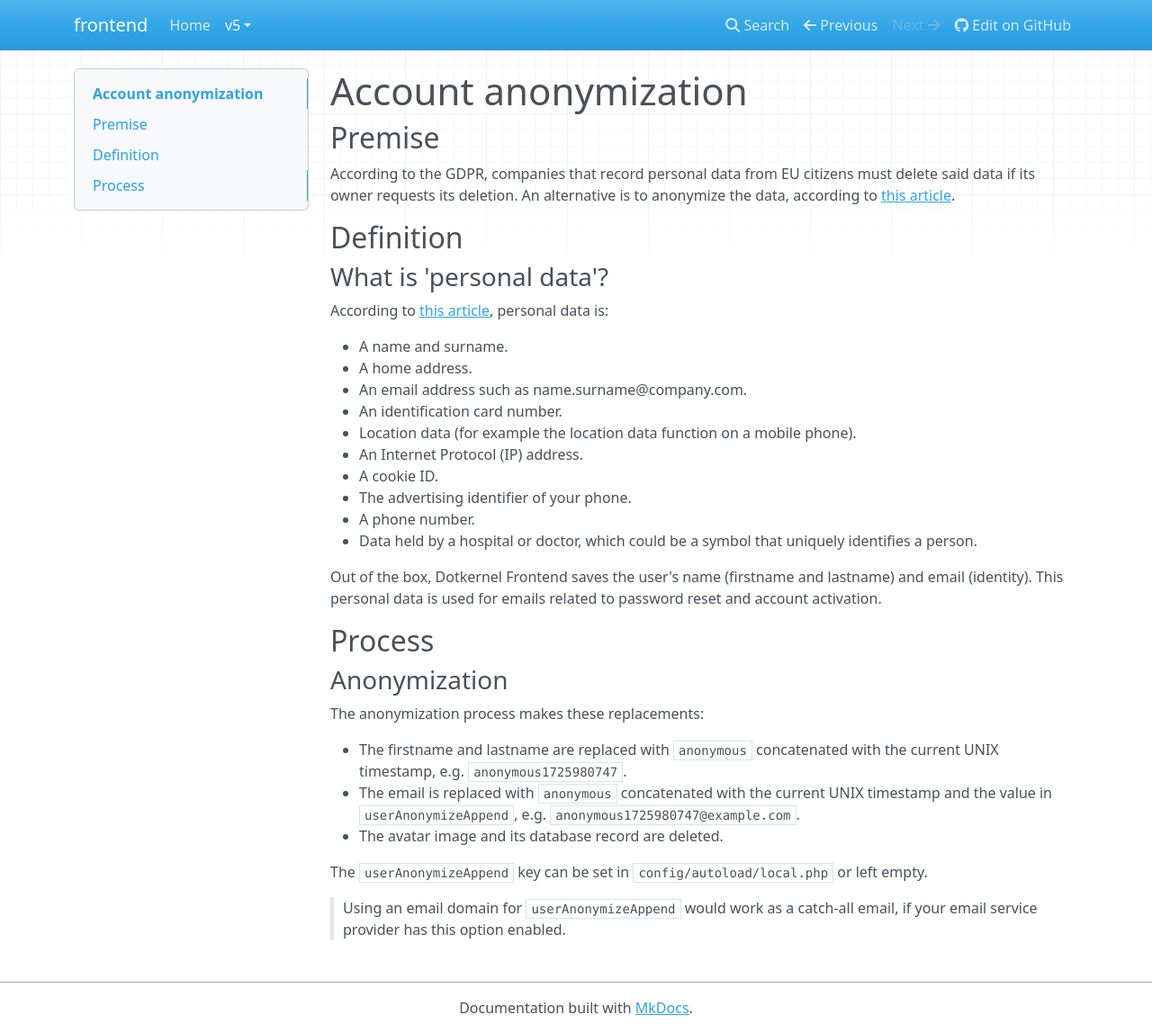
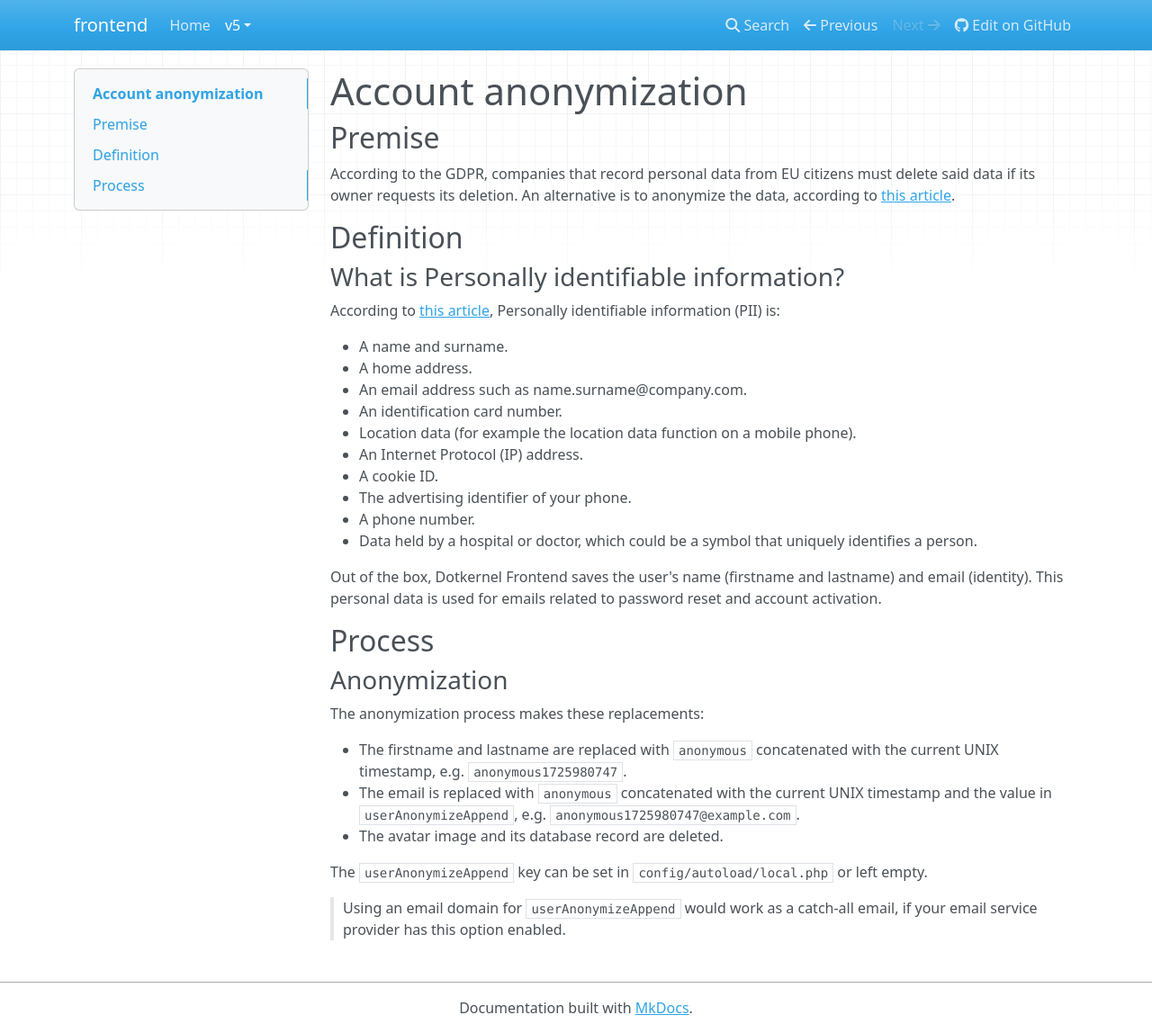
Before and after one commit to dotkernel/frontend-documentation, an MkDocs documentation site: the page built from docs/book/v5/reference/account-anonymization.md, in a window 1280 px wide and 1148 px high. Shown: the whole window at 90% size. Built offline with MkDocs 1.6.1, drawn with Linux system fonts in a browser that asks for light colours; nearby versions of some CDN libraries.

Commit message:
updated anonymization page
Signed-off-by: bidi <bidi@apidemia.com>

```diff
--- a/docs/book/v5/reference/account-anonymization.md
+++ b/docs/book/v5/reference/account-anonymization.md
@@ -7,9 +7,9 @@ An alternative is to anonymize the data, according to [this article](https://com
 
 ## Definition
 
-### What is 'personal data'?
+### What is Personally identifiable information?
 
-According to [this article](https://commission.europa.eu/law/law-topic/data-protection/reform/what-personal-data_en), personal data is:
+According to [this article](https://commission.europa.eu/law/law-topic/data-protection/reform/what-personal-data_en), Personally identifiable information (PII) is:
 
 - A name and surname.
 - A home address.
```
